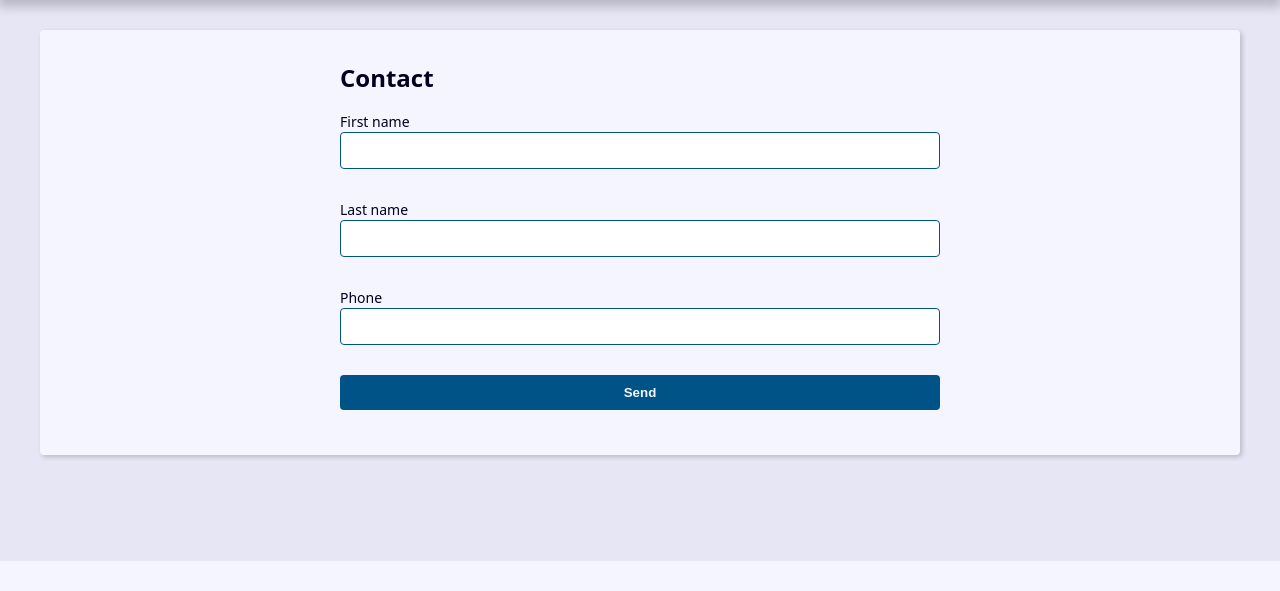
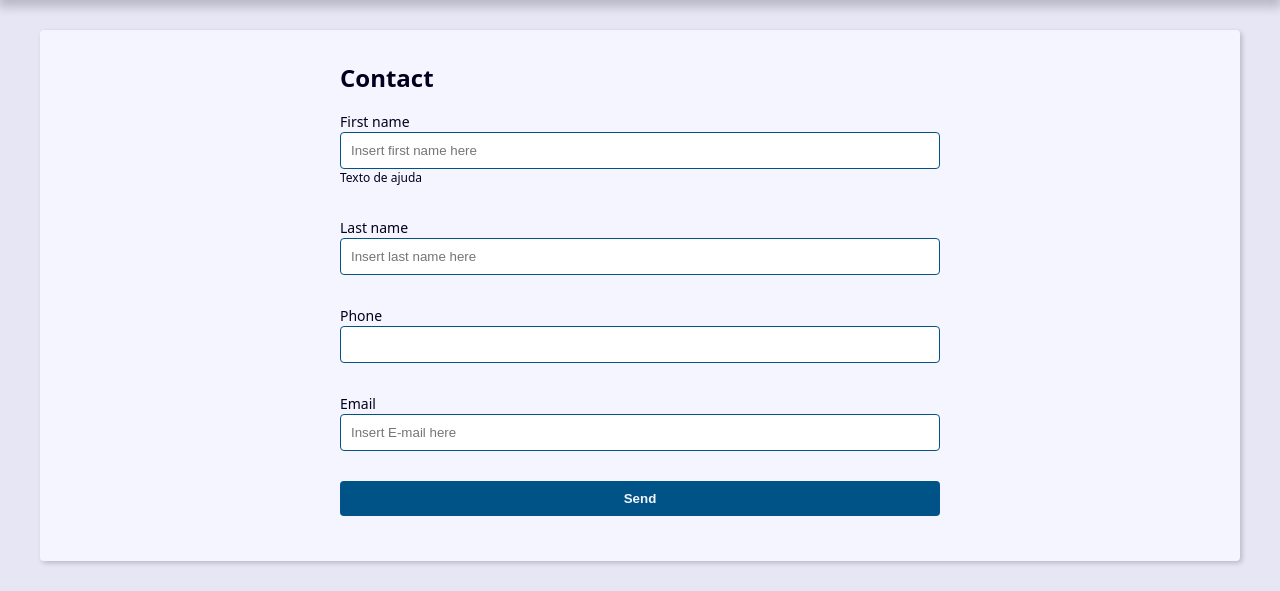
Before and after one commit to LevideAlmeida/Projeto-agenda, a Django app: page /contact/create/ in a window 1280 px wide. Shown: the part 239-830 px from the top of the page. Before the commit the page ends 800 px from the top, so only its background shows below. Run offline with Django 4.2, Linux system fonts and the light colour scheme.

Commit message:
validate form fields

```diff
--- a/contact/forms.py
+++ b/contact/forms.py
@@ -4,11 +4,50 @@ from . import models
 
 
 class ContactForm(forms.ModelForm):
+    first_name = forms.CharField(
+        widget=forms.TextInput(
+            attrs={
+                'placeholder': "Insert first name here"
+            }
+        ),
+        # label="LABEL",
+        help_text="Texto de ajuda",
+    )
+
+    def __init__(self, *args, **kwargs):
+        super().__init__(*args, **kwargs)
+
+        self.fields['last_name'].widget.attrs.update(
+            {
+                'placeholder': "Insert last name here"
+            }
+        )
+
     class Meta:
         model = models.Contact
-        fields = ("first_name", "last_name", "phone")
+        fields = ("first_name", "last_name", "phone", "email")
+
+        # Doc widget: https://docs.djangoproject.com/en/4.2/ref/forms/widgets/
+        widgets = {
+            'email': forms.EmailInput(
+                attrs={
+                    'placeholder': "Insert E-mail here"
+                }
+            ),
+        }
 
     def clean(self):
+        first_name = self.cleaned_data.get("first_name")
+        last_name = self.cleaned_data.get("last_name")
+
+        if first_name == last_name:
+            msg = ValidationError(
+                    "First name and last name cannot be the same",
+                    code="invalid",
+                )
+
+            self.add_error("first_name", msg)
+            self.add_error("last_name", msg)
 
         self.add_error(
             "first_name",
@@ -18,11 +57,19 @@ class ContactForm(forms.ModelForm):
             )
         )
 
-        self.add_error(
-            "first_name",
-            ValidationError(
-                "Mensagem de erro 2",
-                code="invalid",
+        return super().clean()
+
+    def clean_first_name(self):
+        first_name = self.cleaned_data.get("first_name")
+        print("passei no clean do first name")
+        if first_name == "ABC":
+            self.add_error(
+                "first_name",
+                ValidationError(
+                    "VEIO DO ADD_ERROR",
+                    code="invalid",
+                )
             )
-        )
-        return super().clean()
+        # raise ValidationError("Não digite ABC nesse campo", code="invalid")
+
+        return first_name
--- a/contact/templates/contact/create.html
+++ b/contact/templates/contact/create.html
@@ -13,8 +13,16 @@
                 <div class="form-content">
                     <div class="form-group">
                             <label for={{ field.id_for_label }}> {{ field.label }} </label>
+
                             {{ field }}
                             {{ field.errors }}
+
+                            {% if field.help_text %}
+                                <p class="help-text">
+                                    {{ field.help_text }}
+                                </p>
+                            {% endif %}
+
                         </div>
                     </div>
             {% endfor %}
```
